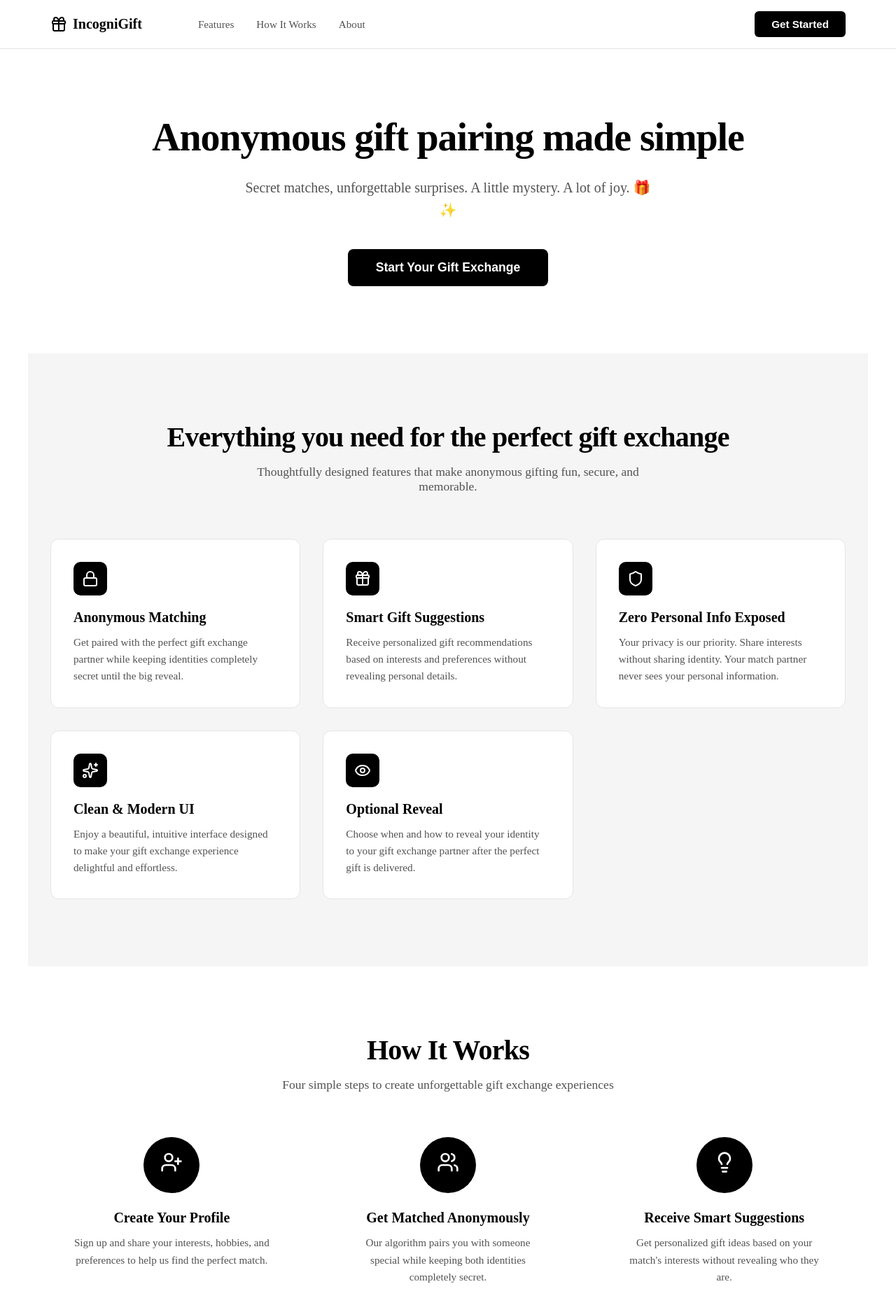
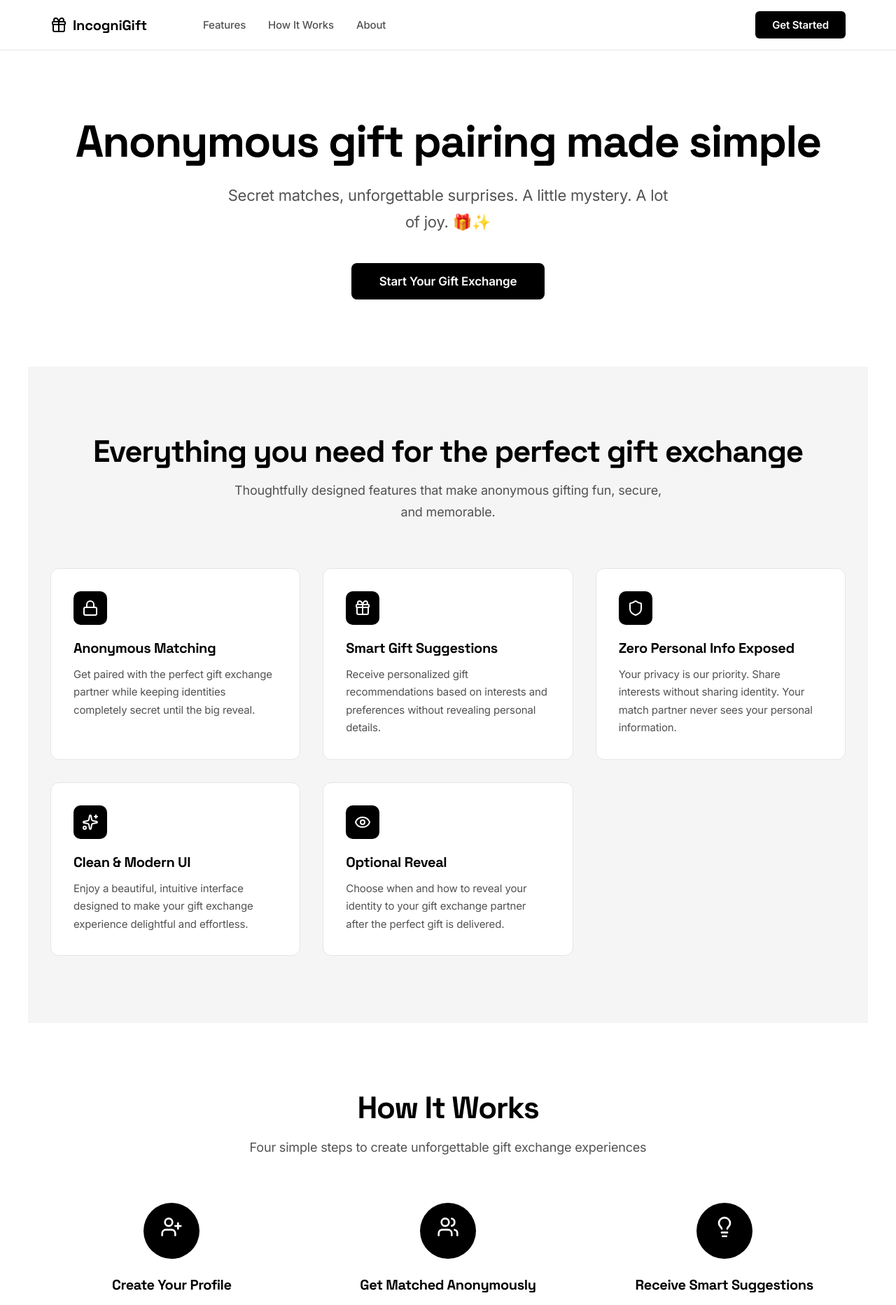
Before and after one commit to willywill/incogni-gift, a Next.js app: page / in a window 1280 px wide. Shown: the top 1865 px of the page at 70% size. Built offline with nearby package versions, Linux system fonts and the light colour scheme.

Commit message:
Refactor typography styles across components to enhance consistency and responsiveness. Updated font families, sizes, weights, and line heights in Features, Footer, Header, HowItWorks, and global styles. Improved layout and accessibility with clamp values for responsive design.

```diff
--- a/app/components/Features.tsx
+++ b/app/components/Features.tsx
@@ -15,26 +15,33 @@ const FeaturesSection = styled.section`
 `;
 
 const SectionTitle = styled.h2`
-  font-size: 2.5rem;
-  font-weight: 800;
+  font-family: var(--font-space-grotesk), -apple-system, BlinkMacSystemFont, sans-serif;
+  font-size: clamp(2rem, 4vw, 2.75rem);
+  font-weight: 700;
   text-align: center;
   color: ${(props) => props.theme.lightMode.colors.foreground};
   margin: 0 0 1rem 0;
-  letter-spacing: -0.02em;
+  letter-spacing: -0.03em;
+  line-height: 1.15;
 
   @media (max-width: 768px) {
     font-size: 2rem;
+    letter-spacing: -0.025em;
   }
 `;
 
 const SectionSubtitle = styled.p`
-  font-size: 1.1rem;
+  font-family: var(--font-inter), -apple-system, BlinkMacSystemFont, sans-serif;
+  font-size: clamp(1rem, 1.5vw, 1.125rem);
   text-align: center;
   color: ${(props) => props.theme.lightMode.colors.secondary};
   margin: 0 0 4rem 0;
-  max-width: 600px;
+  max-width: 640px;
   margin-left: auto;
   margin-right: auto;
+  line-height: 1.7;
+  font-weight: 400;
+  letter-spacing: -0.01em;
 `;
 
 const FeaturesGrid = styled.div`
@@ -81,17 +88,23 @@ const IconWrapper = styled.div`
 `;
 
 const FeatureTitle = styled.h3`
+  font-family: var(--font-space-grotesk), -apple-system, BlinkMacSystemFont, sans-serif;
   font-size: 1.25rem;
   font-weight: 700;
   color: ${(props) => props.theme.lightMode.colors.foreground};
   margin: 0 0 0.75rem 0;
+  letter-spacing: -0.02em;
+  line-height: 1.3;
 `;
 
 const FeatureDescription = styled.p`
-  font-size: 0.95rem;
+  font-family: var(--font-inter), -apple-system, BlinkMacSystemFont, sans-serif;
+  font-size: 0.9375rem;
   color: ${(props) => props.theme.lightMode.colors.secondary};
-  line-height: 1.6;
+  line-height: 1.7;
   margin: 0;
+  font-weight: 400;
+  letter-spacing: -0.01em;
 `;
 
 const features = [
--- a/app/components/Footer.tsx
+++ b/app/components/Footer.tsx
@@ -43,9 +43,11 @@ const Brand = styled.div`
   display: flex;
   align-items: center;
   gap: 0.5rem;
+  font-family: var(--font-space-grotesk), -apple-system, BlinkMacSystemFont, sans-serif;
   font-size: 1.25rem;
   font-weight: 700;
   color: ${(props) => props.theme.lightMode.colors.white};
+  letter-spacing: -0.01em;
 
   svg {
     width: 24px;
@@ -54,11 +56,14 @@ const Brand = styled.div`
 `;
 
 const BrandTagline = styled.p`
-  font-size: 0.95rem;
+  font-family: var(--font-inter), -apple-system, BlinkMacSystemFont, sans-serif;
+  font-size: 0.9375rem;
   color: ${(props) => props.theme.lightMode.colors.gray500};
-  line-height: 1.6;
+  line-height: 1.7;
   margin: 0;
   max-width: 300px;
+  font-weight: 400;
+  letter-spacing: -0.01em;
 `;
 
 const FooterColumn = styled.div`
@@ -68,6 +73,7 @@ const FooterColumn = styled.div`
 `;
 
 const ColumnTitle = styled.h4`
+  font-family: var(--font-space-grotesk), -apple-system, BlinkMacSystemFont, sans-serif;
   font-size: 0.875rem;
   font-weight: 700;
   color: ${(props) => props.theme.lightMode.colors.white};
@@ -79,9 +85,12 @@ const ColumnTitle = styled.h4`
 const FooterLink = styled.a`
   color: ${(props) => props.theme.lightMode.colors.gray400};
   text-decoration: none;
-  font-size: 0.95rem;
+  font-family: var(--font-inter), -apple-system, BlinkMacSystemFont, sans-serif;
+  font-size: 0.9375rem;
+  font-weight: 400;
   transition: color 0.2s ease;
   width: fit-content;
+  letter-spacing: -0.01em;
 
   &:hover {
     color: ${(props) => props.theme.lightMode.colors.white};
@@ -103,11 +112,19 @@ const FooterBottom = styled.div`
 `;
 
 const Copyright = styled.div`
+  font-family: var(--font-inter), -apple-system, BlinkMacSystemFont, sans-serif;
   color: ${(props) => props.theme.lightMode.colors.gray500};
+  font-size: 0.875rem;
+  font-weight: 400;
+  letter-spacing: -0.01em;
 `;
 
 const CreatedBy = styled.div`
+  font-family: var(--font-inter), -apple-system, BlinkMacSystemFont, sans-serif;
   color: ${(props) => props.theme.lightMode.colors.gray500};
+  font-size: 0.875rem;
+  font-weight: 400;
+  letter-spacing: -0.01em;
 
   a {
     color: ${(props) => props.theme.lightMode.colors.gray300};
--- a/app/components/Header.tsx
+++ b/app/components/Header.tsx
@@ -31,10 +31,12 @@ const Brand = styled.div`
   display: flex;
   align-items: center;
   gap: 0.5rem;
+  font-family: var(--font-space-grotesk), -apple-system, BlinkMacSystemFont, sans-serif;
   font-size: 1.25rem;
   font-weight: 700;
   color: ${(props) => props.theme.lightMode.colors.foreground};
   cursor: pointer;
+  letter-spacing: -0.01em;
 
   svg {
     width: 24px;
@@ -57,10 +59,12 @@ const NavLinks = styled.div`
 const NavLink = styled.a`
   color: ${(props) => props.theme.lightMode.colors.secondary};
   text-decoration: none;
-  font-size: 0.95rem;
+  font-family: var(--font-inter), -apple-system, BlinkMacSystemFont, sans-serif;
+  font-size: 0.9375rem;
   font-weight: 500;
   cursor: pointer;
   transition: color 0.2s ease;
+  letter-spacing: -0.01em;
 
   &:hover {
     color: ${(props) => props.theme.lightMode.colors.foreground};
@@ -73,10 +77,12 @@ const CTAButton = styled.button`
   padding: 0.625rem 1.5rem;
   border: none;
   border-radius: 6px;
-  font-size: 0.95rem;
+  font-family: var(--font-inter), -apple-system, BlinkMacSystemFont, sans-serif;
+  font-size: 0.9375rem;
   font-weight: 600;
   cursor: pointer;
   transition: all 0.2s ease;
+  letter-spacing: -0.01em;
 
   &:hover {
     background: ${(props) => props.theme.lightMode.colors.gray800};
@@ -101,29 +107,35 @@ const HeroSection = styled.section`
 `;
 
 const HeroTitle = styled.h1`
-  font-size: 3.5rem;
-  font-weight: 800;
-  line-height: 1.1;
+  font-family: var(--font-space-grotesk), -apple-system, BlinkMacSystemFont, sans-serif;
+  font-size: clamp(2.5rem, 5vw, 4rem);
+  font-weight: 700;
+  line-height: 1.08;
   color: ${(props) => props.theme.lightMode.colors.foreground};
   margin: 0 0 1.5rem 0;
-  letter-spacing: -0.02em;
+  letter-spacing: -0.03em;
 
   @media (max-width: 768px) {
     font-size: 2.5rem;
+    letter-spacing: -0.025em;
   }
 `;
 
 const HeroSubtitle = styled.p`
-  font-size: 1.25rem;
+  font-family: var(--font-inter), -apple-system, BlinkMacSystemFont, sans-serif;
+  font-size: clamp(1.125rem, 2vw, 1.375rem);
   color: ${(props) => props.theme.lightMode.colors.secondary};
   margin: 0 0 2.5rem 0;
-  max-width: 600px;
+  max-width: 640px;
   margin-left: auto;
   margin-right: auto;
-  line-height: 1.6;
+  line-height: 1.7;
+  font-weight: 400;
+  letter-spacing: -0.01em;
 
   @media (max-width: 768px) {
-    font-size: 1.1rem;
+    font-size: 1.125rem;
+    line-height: 1.65;
   }
 `;
 
@@ -133,10 +145,12 @@ const HeroCTA = styled.button`
   padding: 1rem 2.5rem;
   border: none;
   border-radius: 8px;
-  font-size: 1.1rem;
+  font-family: var(--font-inter), -apple-system, BlinkMacSystemFont, sans-serif;
+  font-size: 1.0625rem;
   font-weight: 600;
   cursor: pointer;
   transition: all 0.2s ease;
+  letter-spacing: -0.01em;
 
   &:hover {
     background: ${(props) => props.theme.lightMode.colors.gray800};
--- a/app/components/HowItWorks.tsx
+++ b/app/components/HowItWorks.tsx
@@ -14,26 +14,33 @@ const HowItWorksSection = styled.section`
 `;
 
 const SectionTitle = styled.h2`
-  font-size: 2.5rem;
-  font-weight: 800;
+  font-family: var(--font-space-grotesk), -apple-system, BlinkMacSystemFont, sans-serif;
+  font-size: clamp(2rem, 4vw, 2.75rem);
+  font-weight: 700;
   text-align: center;
   color: ${(props) => props.theme.lightMode.colors.foreground};
   margin: 0 0 1rem 0;
-  letter-spacing: -0.02em;
+  letter-spacing: -0.03em;
+  line-height: 1.15;
 
   @media (max-width: 768px) {
     font-size: 2rem;
+    letter-spacing: -0.025em;
   }
 `;
 
 const SectionSubtitle = styled.p`
-  font-size: 1.1rem;
+  font-family: var(--font-inter), -apple-system, BlinkMacSystemFont, sans-serif;
+  font-size: clamp(1rem, 1.5vw, 1.125rem);
   text-align: center;
   color: ${(props) => props.theme.lightMode.colors.secondary};
   margin: 0 0 4rem 0;
-  max-width: 600px;
+  max-width: 640px;
   margin-left: auto;
   margin-right: auto;
+  line-height: 1.7;
+  font-weight: 400;
+  letter-spacing: -0.01em;
 `;
 
 const StepsContainer = styled.div`
@@ -66,11 +73,13 @@ const StepNumber = styled.div`
   display: flex;
   align-items: center;
   justify-content: center;
+  font-family: var(--font-space-grotesk), -apple-system, BlinkMacSystemFont, sans-serif;
   font-size: 2rem;
-  font-weight: 800;
+  font-weight: 700;
   margin-bottom: 1.5rem;
   position: relative;
   z-index: 2;
+  letter-spacing: -0.02em;
 `;
 
 const IconWrapper = styled.div`
@@ -86,18 +95,24 @@ const IconWrapper = styled.div`
 `;
 
 const StepTitle = styled.h3`
+  font-family: var(--font-space-grotesk), -apple-system, BlinkMacSystemFont, sans-serif;
   font-size: 1.25rem;
   font-weight: 700;
   color: ${(props) => props.theme.lightMode.colors.foreground};
   margin: 0 0 0.75rem 0;
+  letter-spacing: -0.02em;
+  line-height: 1.3;
 `;
 
 const StepDescription = styled.p`
-  font-size: 0.95rem;
+  font-family: var(--font-inter), -apple-system, BlinkMacSystemFont, sans-serif;
+  font-size: 0.9375rem;
   color: ${(props) => props.theme.lightMode.colors.secondary};
-  line-height: 1.6;
+  line-height: 1.7;
   margin: 0;
   max-width: 280px;
+  font-weight: 400;
+  letter-spacing: -0.01em;
 `;
 
 const ConnectorLine = styled.div`
--- a/app/globals.css
+++ b/app/globals.css
@@ -4,15 +4,34 @@
 	margin: 0;
 }
 
+html {
+	font-size: 16px;
+	-webkit-font-smoothing: antialiased;
+	-moz-osx-font-smoothing: grayscale;
+	text-rendering: optimizeLegibility;
+}
+
 html,
 body {
+	width: 100%;
+	margin: 0;
+	padding: 0;
 	max-width: 100vw;
 	overflow-x: hidden;
 }
 
 body {
-	color: rgb(var(--foreground-rgb));
-	background: var(--background);
+	color: #000000;
+	background: #ffffff;
+	font-family: var(--font-inter), -apple-system, BlinkMacSystemFont, 'Segoe UI', 'Roboto', 'Oxygen', 'Ubuntu', 'Cantarell', 'Fira Sans', 'Droid Sans', 'Helvetica Neue', sans-serif;
+	font-weight: 400;
+	line-height: 1.6;
+}
+
+main {
+	margin: 0;
+	padding: 0;
+	width: 100%;
 }
 
 a {
--- a/app/layout.tsx
+++ b/app/layout.tsx
@@ -1,5 +1,5 @@
 import type { Metadata } from "next";
-import { Inter } from "next/font/google";
+import { Inter, Space_Grotesk } from "next/font/google";
 import StyledComponentsRegistry from "./registry";
 import "./globals.css";
 
@@ -7,6 +7,13 @@ const inter = Inter({
 	subsets: ["latin"],
 	display: "swap",
 	variable: "--font-inter",
+});
+
+const spaceGrotesk = Space_Grotesk({
+	subsets: ["latin"],
+	display: "swap",
+	variable: "--font-space-grotesk",
+	weight: ["400", "500", "600", "700"],
 });
 
 export const metadata: Metadata = {
@@ -20,7 +27,7 @@ export default function RootLayout({
 	children: React.ReactNode;
 }) {
 	return (
-		<html lang="en" className={inter.variable}>
+		<html lang="en" className={`${inter.variable} ${spaceGrotesk.variable}`}>
 			<body>
 				<StyledComponentsRegistry>{children}</StyledComponentsRegistry>
 			</body>
```
